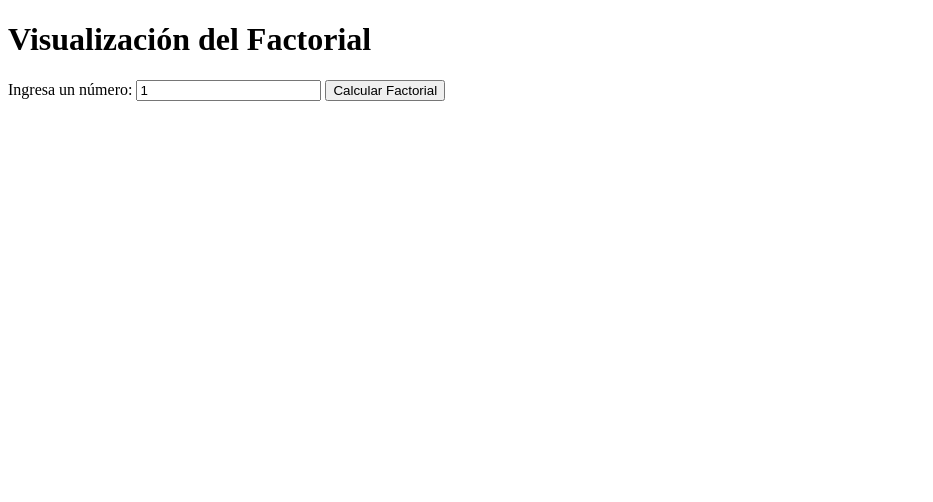
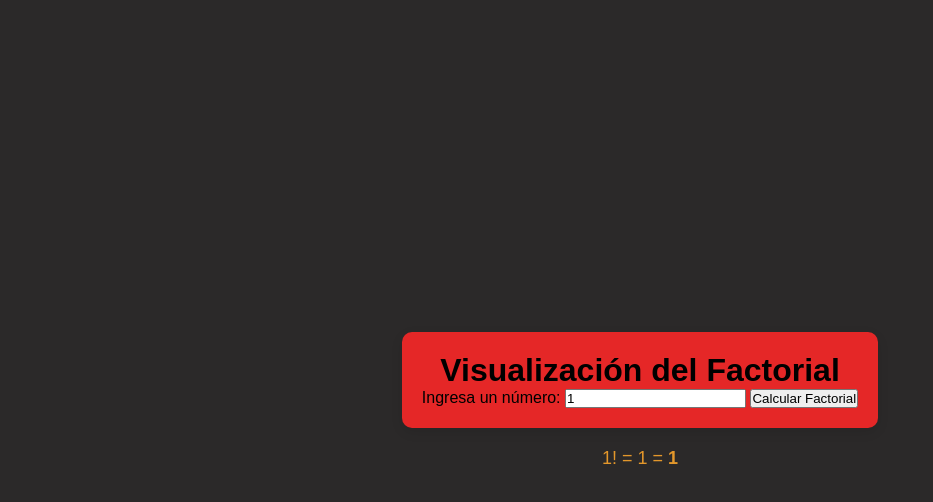
Before and after one commit to Torito9609/factorial, a plain HTML site: page index.html in a window 1280 px wide. Both pictures are taken after a click on the button "Calcular Factorial". Shown: the whole page, without its empty margins (0-933 px from the left). Drawn offline with Linux system fonts and the light colour scheme.

Commit message:
ejercicio finalizado

```diff
--- a/index.html
+++ b/index.html
@@ -12,8 +12,8 @@
       <label for="numberInput">Ingresa un número:</label>
       <input type="number" id="numberInput" min="1" value="1" />
       <button id="calculateBtn">Calcular Factorial</button>
-      <div id="visualization" class="visualization"></div>
     </div>
+    <div id="visualization" class="visualization"></div>
     <script src="script.js"></script>
   </body>
 </html>
--- a/script.js
+++ b/script.js
@@ -0,0 +1,39 @@
+document.getElementById("calculateBtn").addEventListener("click", function () {
+  const numberInput = document.getElementById("numberInput").value;
+  const visualizationDiv = document.getElementById("visualization");
+
+  visualizationDiv.innerHTML = "";
+
+  const number = parseInt(numberInput);
+
+  let factorial = 1;
+  let stepByStep = "";
+
+  for (let i = number; i > 0; i--) {
+    factorial *= i;
+
+    if (i === number) {
+      stepByStep += `${i}`;
+    } else {
+      stepByStep += ` * ${i}`;
+    }
+  }
+
+  function formatExponential(num) {
+    const exponential = num.toExponential().replace("e+", "e");
+    const [mantissa, exponent] = exponential.split("e");
+    return `${mantissa} × 10<sup>${exponent}</sup>`;
+  }
+
+  if (number < 10) {
+    visualizationDiv.innerHTML = `
+      <p>${number}! = ${stepByStep} = <strong>${factorial}</strong></p>
+    `;
+  } else if (number >= 10) {
+    visualizationDiv.innerHTML = `
+      <p>${number}! = ${stepByStep} = <strong>${formatExponential(
+      factorial
+    )}</strong></p>
+    `;
+  }
+});
--- a/styles.css
+++ b/styles.css
@@ -0,0 +1,30 @@
+* {
+  box-sizing: border-box;
+  margin: 0;
+  padding: 0;
+}
+
+body {
+  font-family: Arial, sans-serif;
+  display: flex;
+  flex-direction: column;
+  justify-content: center;
+  align-items: center;
+  height: 100vh;
+  background-color: #2b2929;
+}
+
+.container {
+  text-align: center;
+  background-color: rgb(229, 39, 39);
+  padding: 20px;
+  border-radius: 10px;
+  box-shadow: 0 4px 12px rgba(0, 0, 0, 0.1);
+}
+
+#visualization {
+  margin-top: 20px;
+  text-align: center;
+  font-size: 18px;
+  color: #e3972b;
+}
```
